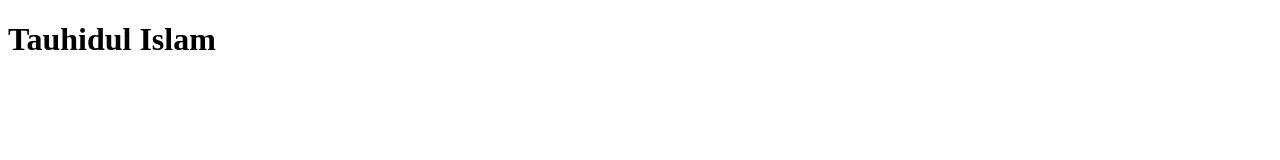
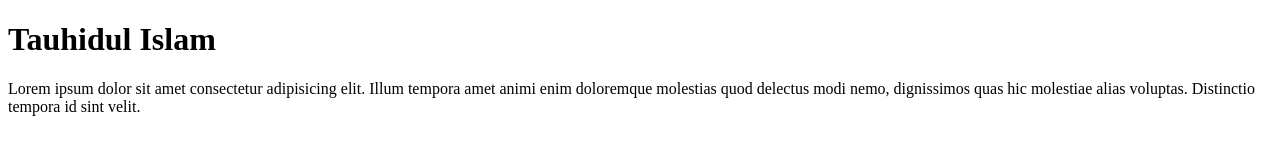
Before and after one commit to tofeeuqSoft/demo, a plain HTML site: page index.html in a window 1280 px wide. Drawn offline with Linux system fonts and the light colour scheme.

Commit message:
2nd commit

```diff
--- a/index.html
+++ b/index.html
@@ -7,5 +7,6 @@
 </head>
 <body>
     <h1>Tauhidul Islam</h1>
+    <p>Lorem ipsum dolor sit amet consectetur adipisicing elit. Illum tempora amet animi enim doloremque molestias quod delectus modi nemo, dignissimos quas hic molestiae alias voluptas. Distinctio tempora id sint velit.</p>
 </body>
 </html>
```
